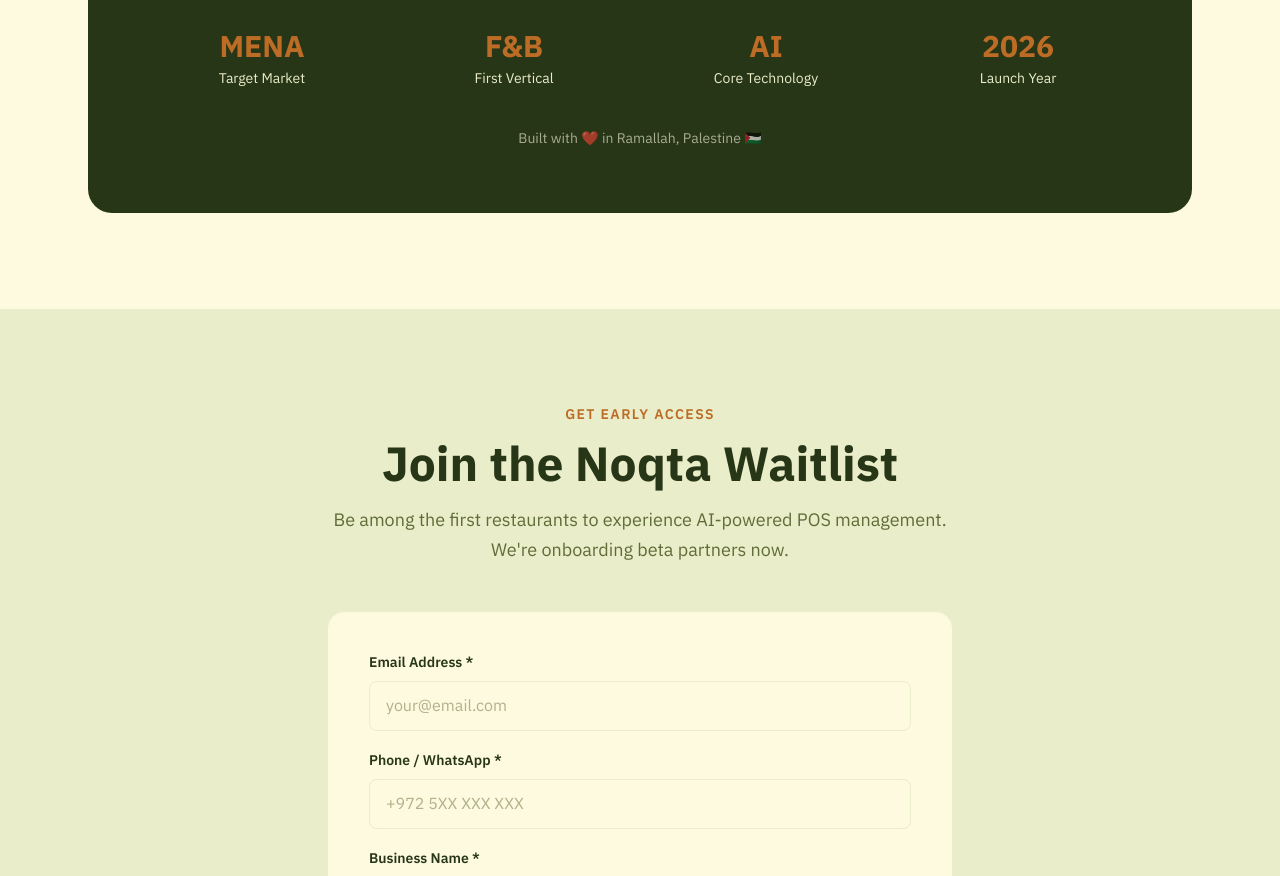
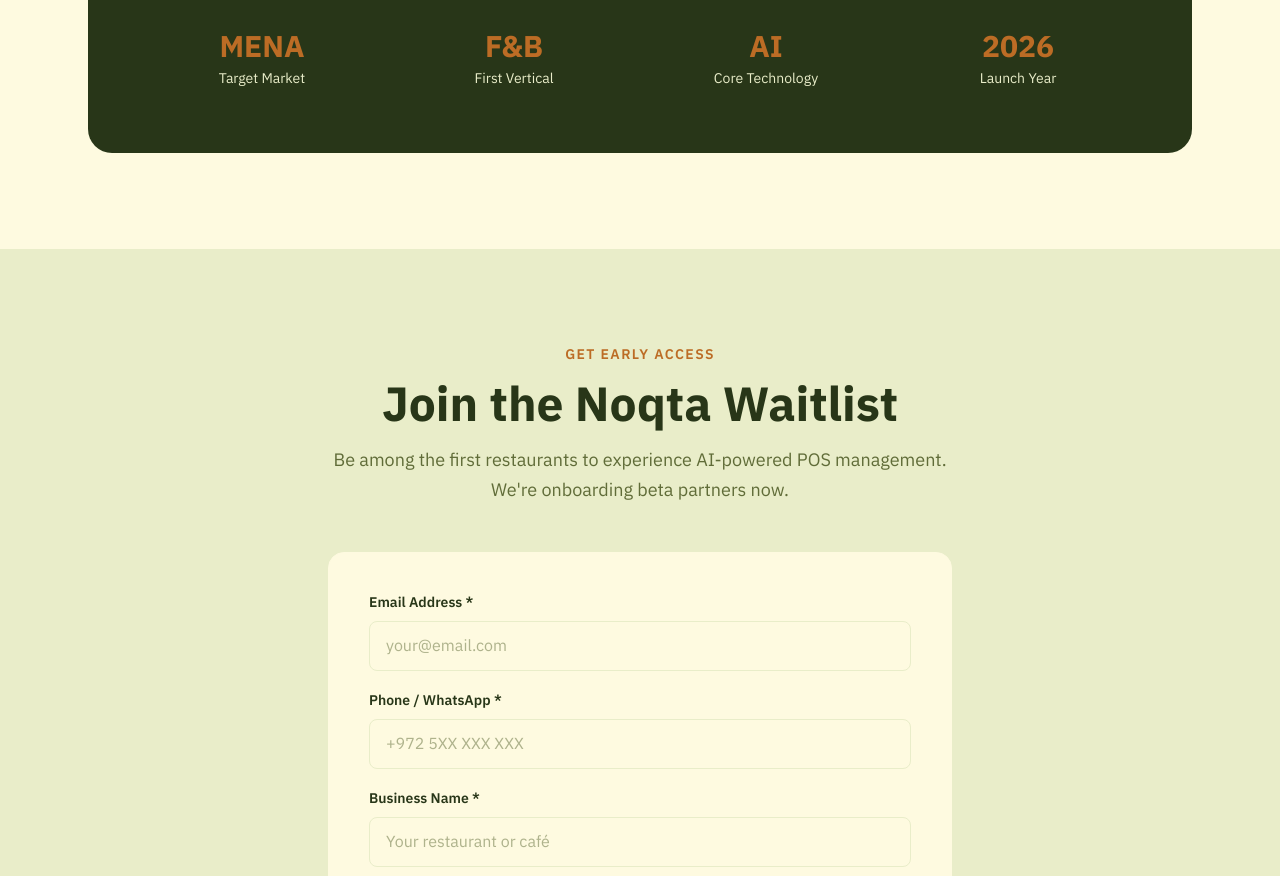
Before and after one commit to AtharCo/atharco-website, a Next.js app: page / in a window 1280 px wide. Shown: the part 4460-5336 px from the top of the page. Built offline with nearby package versions, Linux system fonts and the light colour scheme.

Commit message:
Remove built in Ramallah line from impact section

```diff
--- a/src/components/Impact.tsx
+++ b/src/components/Impact.tsx
@@ -37,9 +37,7 @@
             </div>
           </div>
 
-          <div className="mt-10 text-cream/60 text-sm">
-            Built with ❤️ in Ramallah, Palestine 🇵🇸
-          </div>
+
         </div>
       </div>
     </section>
```
